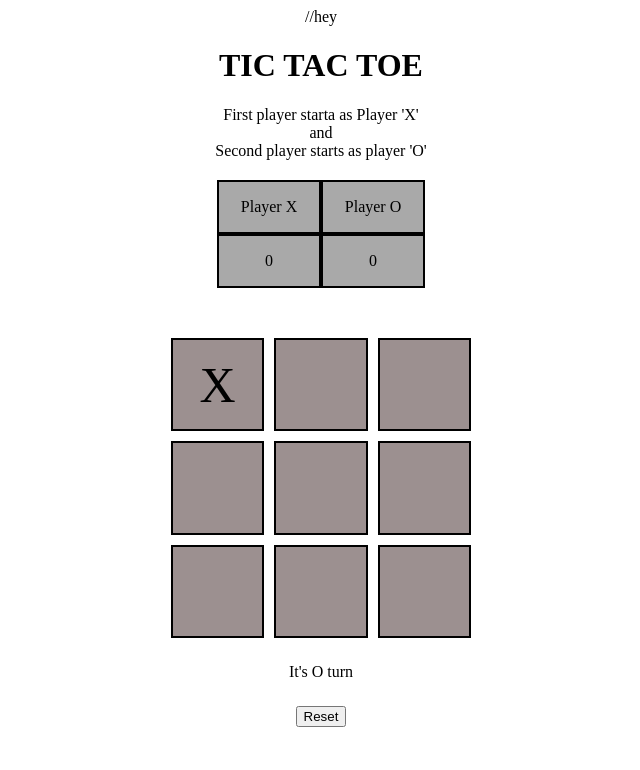
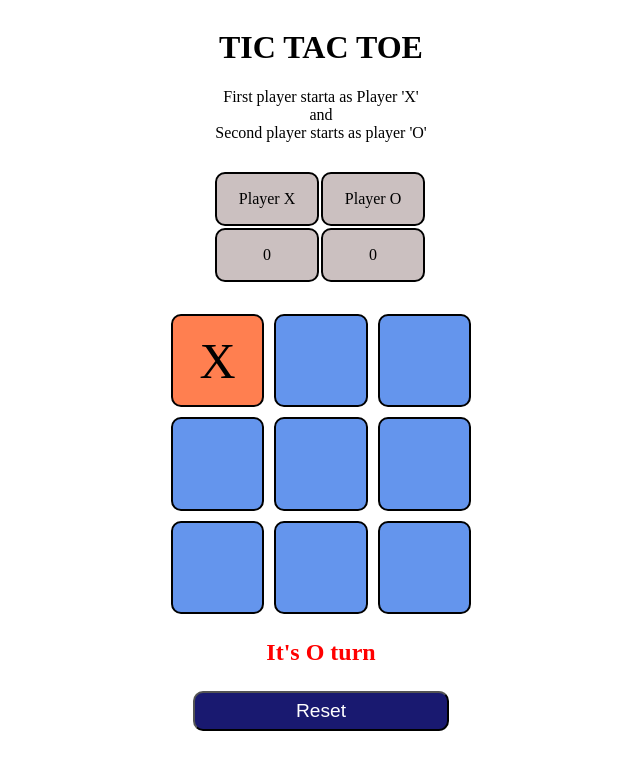
Before and after one commit to Sudo-knight-07/tic-tac-toe, a plain HTML site: page index.html in a window 1280 px wide. Both pictures are taken after a click on the element 536 px from the left and 384 px from the top of the page. Shown: the whole page, without its empty margins (319-959 px from the left). Drawn offline with Linux system fonts and the light colour scheme.

Commit message:
Design change

```diff
--- a/index.html
+++ b/index.html
@@ -5,11 +5,11 @@
   <meta http-equiv="X-UA-Compatible" content="IE=edge">
   <meta name="viewport" content="width=device-width, initial-scale=1.0">
   <title>Tic Tac Toe - Using Javascript</title>
-  <link rel="stylesheet" href="./styles.css">
+  <link rel="stylesheet" href="styles.css">
 </head>
 <body>
   <main>
-    <div class="heading"> //hey
+    <div class="heading">
       <h1>TIC TAC TOE</h1>
       <span>First player starta as Player 'X'</span>
       <span>and</span>
@@ -39,7 +39,7 @@
       <div class="cells" data-cell-index="8"></div>
     </div>
     <div class="game-status">
-
+      <h2></h2>
     </div>
     <button type="button" class="reset-btn">Reset</button>
   </main>
--- a/index.js
+++ b/index.js
@@ -1,9 +1,7 @@
 const cells = document.querySelectorAll('.game-board div');
 const reset = document.querySelector('.reset-btn')
 
-
-
-const gameStatus = document.querySelector('.game-status');
+const gameStatus = document.querySelector('.game-status h2');
 
 let gameActive = true;
 
@@ -23,16 +21,23 @@ const winningConditions = [
 ]
 
 const winMessage = () => `Player ${currentPlayer} has won!`;
-const drawMessage = () => `Game eneded in draw`;
+const drawMessage = () => `Game ended in draw`;
 const currentPlayerTurn = () => `It's ${currentPlayer} turn`;
 
 gameStatus.innerHTML = currentPlayerTurn();
+gameStatus.style.color = "red"
 
 
 
 const handleCellPlayed = (clickedCell, clickedCellIndex) => {
   gameState[clickedCellIndex] = currentPlayer;
   clickedCell.innerHTML = currentPlayer;
+  // change color of cells on input X or O
+  if(clickedCell.innerHTML === "X"){
+    clickedCell.style.backgroundColor = "coral"
+  } else if(clickedCell.innerHTML === "O"){
+    clickedCell.style.backgroundColor = "cyan"
+  }
 }
 
 
@@ -51,6 +56,10 @@ const handleResultValidation = () => {
     }
     if (a === b && b === c) {
       roundWon = true;
+      // flashing out the win condition cells
+      winCondition.forEach((cellIndex) => {
+        cells[cellIndex].classList.add('blink');
+      })
       break;
     }
   }
@@ -65,6 +74,7 @@ const handleResultValidation = () => {
     }
 
     gameStatus.innerHTML = winMessage();
+    gameStatus.style.color = "green";
     gameActive = false;
     return;
   }
@@ -73,6 +83,7 @@ const handleResultValidation = () => {
   let roundDraw = !gameState.includes("");
   if (roundDraw) {
     gameStatus.innerHTML = drawMessage();
+    gameStatus.style.color = "blue";
     gameActive = false;
     return;
   }
@@ -81,6 +92,7 @@ const handleResultValidation = () => {
 
   currentPlayer = currentPlayer === "X" ? "O" : "X";
   gameStatus.innerHTML = currentPlayerTurn();
+  gameStatus.style.color = "red";
 }
 
 
@@ -89,9 +101,6 @@ cells.forEach((cell) => {
   cell.addEventListener('click', (clickedCellEvent) => {
     const clickedCell = clickedCellEvent.target;
     const clickedCellIndex = parseInt(clickedCell.getAttribute('data-cell-index'));
-
-    //testing
-    // console.log(clickedCellIndex);
 
     if (gameState[clickedCellIndex] !== "" || !gameActive) {
       return
@@ -108,16 +117,12 @@ reset.addEventListener('click', () => {
   currentPlayer = "X";
   gameState = ["", "", "", "", "", "", "", "", ""];
   gameStatus.innerHTML = currentPlayerTurn();
+  gameStatus.style.color = "red"
   cells.forEach(cell => {
     cell.innerHTML = "";
+    cell.style.backgroundColor = "cornflowerblue";
+    if(cell.classList.contains('blink')) {
+      cell.classList.remove('blink')
+    }
   })
 });
-
-
-// cells = document.querySelectorAll('.cells')
-// cells.forEach(cell => {
-//   console.log(cell)
-//   if (cell.innerText === "X") {
-//     cell.style.backgroundColor = "#00FF00"
-//   }
-// })
--- a/styles.css
+++ b/styles.css
@@ -1,20 +1,23 @@
-main{
+main {
   display: flex;
   flex-direction: column;
   align-items: center;
   justify-content: center;
 }
+
 .heading {
   display: flex;
   flex-direction: column;
   align-items: center;
   justify-content: center;
 }
+
 .scoreboard {
-  margin-top: 20px;
+  margin-top: 30px;
   display: grid;
   grid-template-columns: 1fr 1fr;
 }
+
 .scoreboard div {
   display: flex;
   align-items: center;
@@ -23,11 +26,15 @@ main{
   height: 50px;
   display: flex;
   align-items: center;
-  background-color: darkgrey;
+  background-color: rgb(203, 192, 192);
   border: 2px solid black;
+  border-radius: 10px;
+  margin-bottom: 2px;
+  margin-right: 2px;
 }
-.game-board{
-  margin-top: 50px;
+
+.game-board {
+  margin-top: 30px;
   width: 300px;
   height: 300px;
   display: grid;
@@ -36,15 +43,38 @@ main{
   grid-template-columns: repeat(3, 1fr);
   grid-template-rows: repeat(3, 1fr);
 }
+
 .game-board div {
-  background-color: rgb(156, 144, 144);
+  background-color: cornflowerblue;
   border: 2px solid black;
   display: flex;
   align-items: center;
   justify-content: center;
   font-size: 50px;
   cursor: pointer;
+  border-radius: 10px;
 }
+
 .game-status {
-  margin: 25px 0;
+  margin: 5px 0;
 }
+
+.reset-btn {
+  font: bold;
+  font-size: larger;
+  width: 20vw;
+  height: 5vh;
+  border-radius: 10px;
+  background-color: midnightblue;
+  color: white;
+}
+
+.blink {
+  animation: blinker 1s linear infinite;
+}
+
+@keyframes blinker {
+  50% {
+    opacity: 0;
+  }
+}
```
